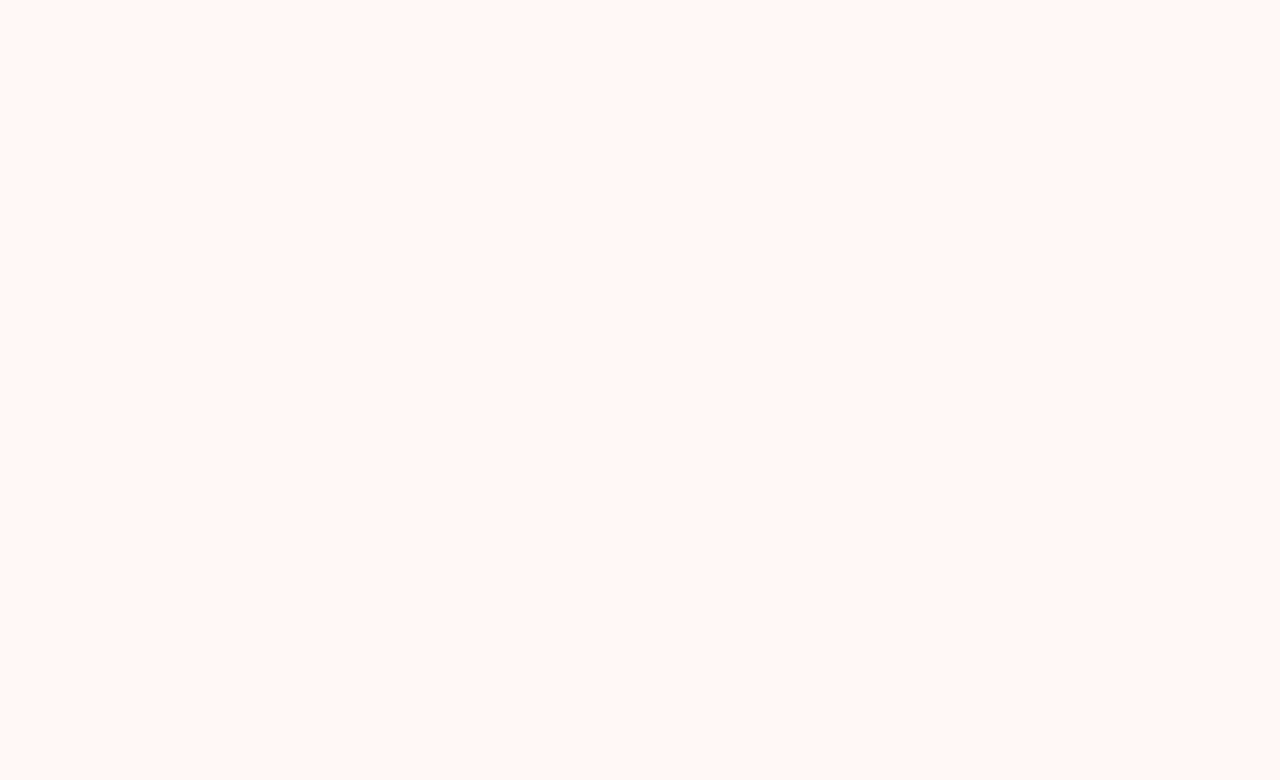
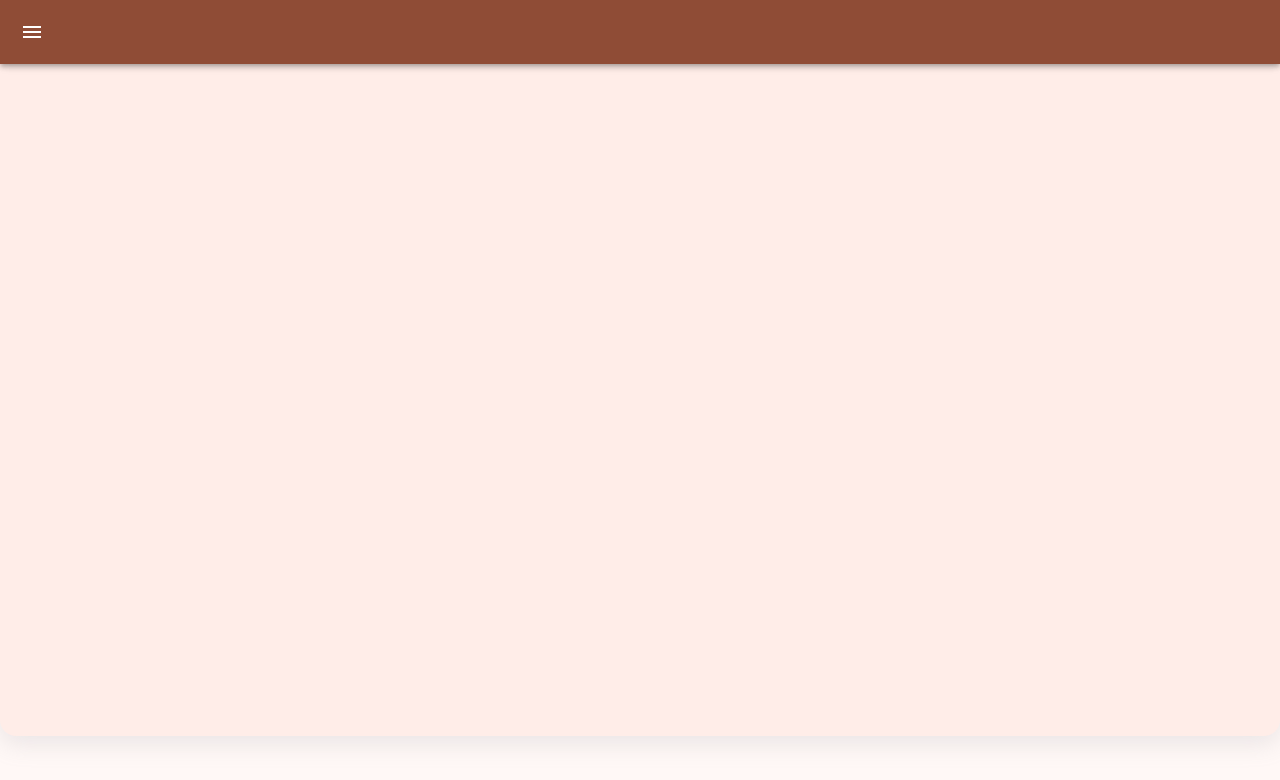
Before and after one commit to Engenharia-de-software-Gp05/Fronted-Complexo-Esportivo-UFCG, a React (Create React App) app: page /simple-navbar in a window 1280 px wide. Before the commit this address had no page. Shown: the top 780 px of the page. Built offline with nearby package versions, Linux system fonts and the light colour scheme; what @devexpress/dx-react-scheduler-material-ui would draw is missing.

Commit message:
chore: changing routes

```diff
--- a/package.json
+++ b/package.json
@@ -24,7 +24,6 @@
     "react-scripts": "5.0.1",
     "web-vitals": "^2.1.4"
   },
-
   "eslintConfig": {
     "extends": [
       "react-app",
--- a/src/Routes.js
+++ b/src/Routes.js
@@ -14,6 +14,8 @@ import ListEmployees from "./pages/employee/listEmployees";
 import ListStudents from "./pages/dashboard/students";
 import SignIn from "./pages/sign-in";
 import LoginPage from "./pages/login";
+import SideBar from "./pages/navbar";
+import SimpleSideBar from "./pages/simple-navbar";
 
 function Rotas() {
   return (
@@ -37,6 +39,8 @@ function Rotas() {
         <Route path="/list-employees" element={<ListEmployees />} />
         <Route path="/sign-in" element={<SignIn />} />
         <Route path="" element={<LoginPage />} />
+        <Route path="/navbar" element={<SideBar />} />
+        <Route path="/simple-navbar" element={<SimpleSideBar />} />
       </Routes>
     </Router>
   );
```
Also changed, not shown: 1 other file (tests, documents, lock files or other folders).
